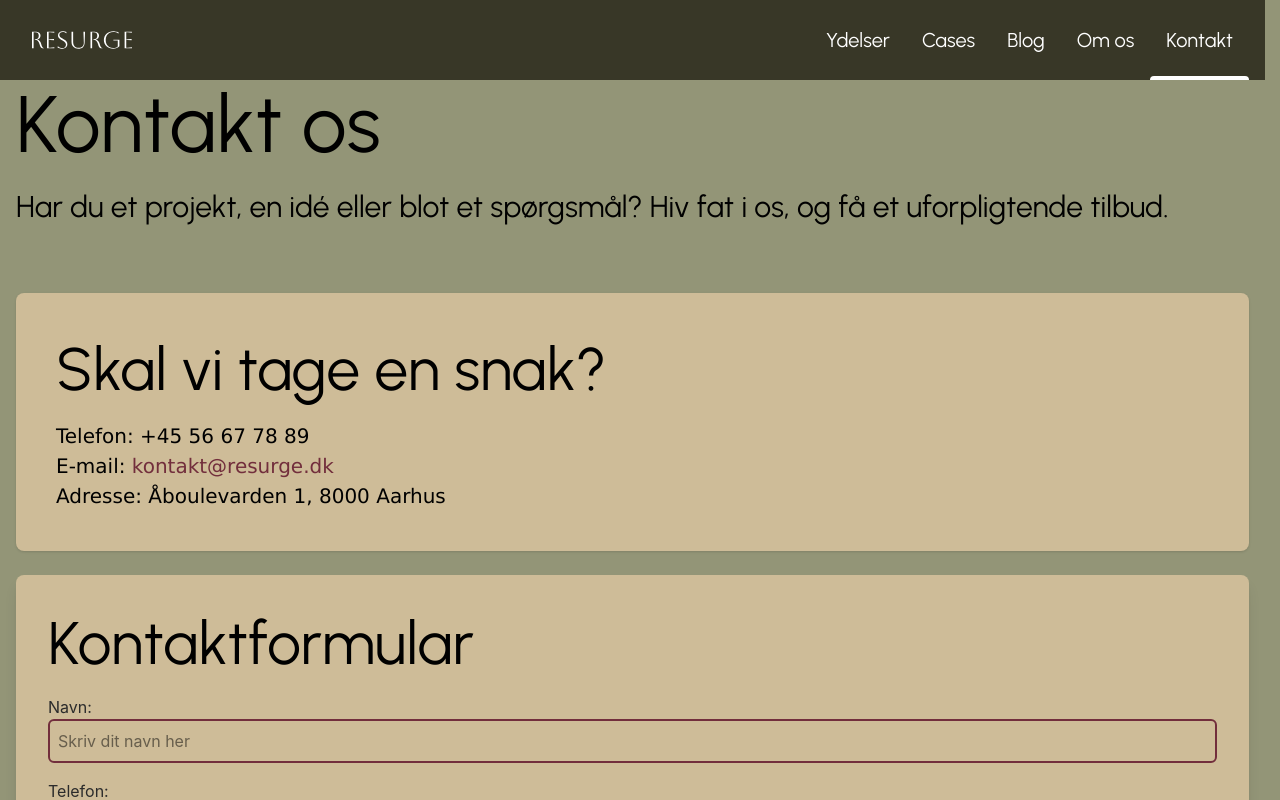
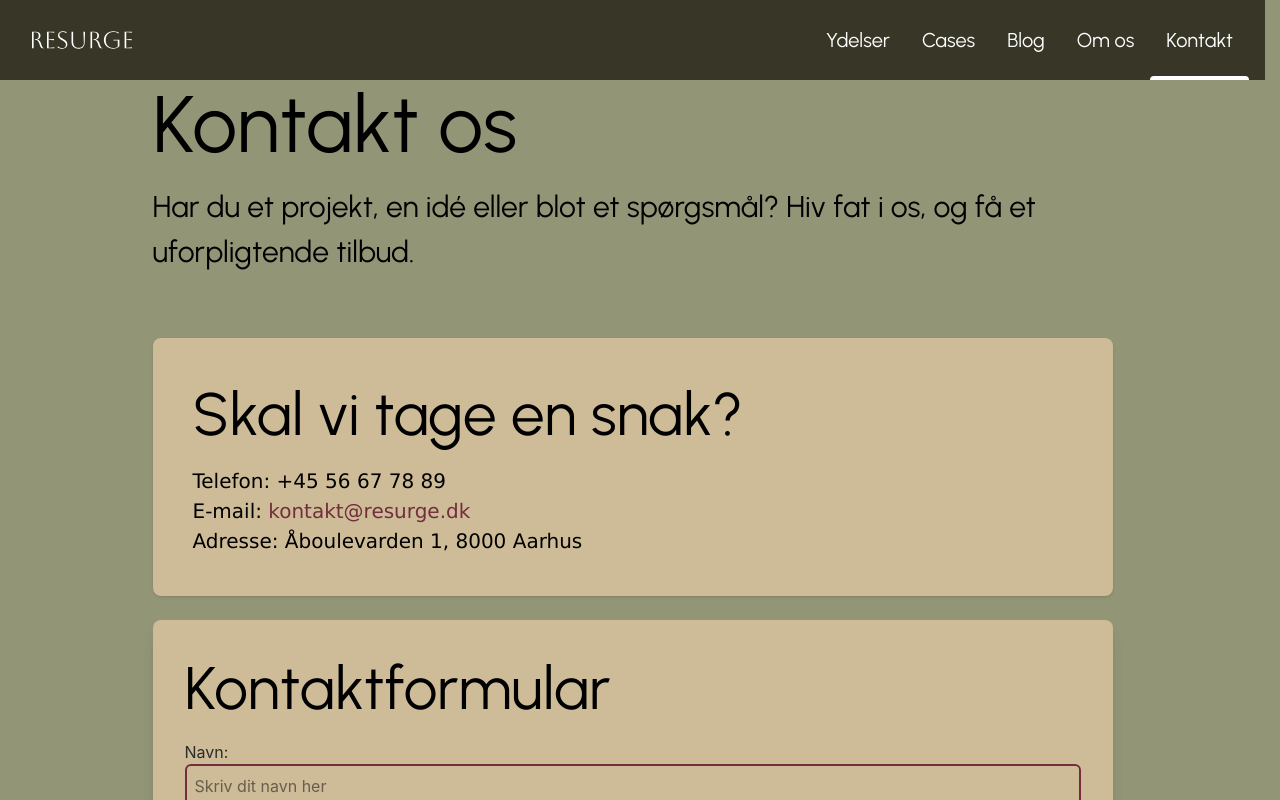
Before and after one commit to SaltyStarfish/resurge-projekt, a React (Vite) app in the folder resurge-react-project/: page /kontakt in a window 1280 px wide. Shown: the top 800 px of the page. Built offline with nearby package versions, Linux system fonts and the light colour scheme.

Commit message:
Container tilføjet

```diff
--- a/resurge-react-project/src/views/KontaktView.jsx
+++ b/resurge-react-project/src/views/KontaktView.jsx
@@ -1,6 +1,7 @@
 import { useState } from "react";
 import { Link } from "react-router-dom";
 import CtaKnap from "../components/CtaKnap"
+import Container from "../components/Container";
 
 function KontaktView() {
 
@@ -34,6 +35,7 @@ function KontaktView() {
 
   return (
     <>
+    <Container>
       <div className="w-full-2x mx-auto px-4">
         <section className="mb-16">
           <h1 className="font-h1 font-medium mb-4">Kontakt os</h1>
@@ -49,9 +51,6 @@ function KontaktView() {
           <p className="font-body">E-mail: <a href="mailto:kontakt@resurge.dk" className="text-[#722E3C] hover:underline">kontakt@resurge.dk</a></p>
           <p className="font-body">Adresse: Åboulevarden 1, 8000 Aarhus</p>
         </div>
-
-
-
 
 
         {/*/ kontaktformular */}
@@ -112,6 +111,7 @@ function KontaktView() {
         </form>
         </div>
       </div>
+    </Container>
 
 
       { /* Popup */ }
```
Lines whose indentation alone changed are shown as unchanged.
